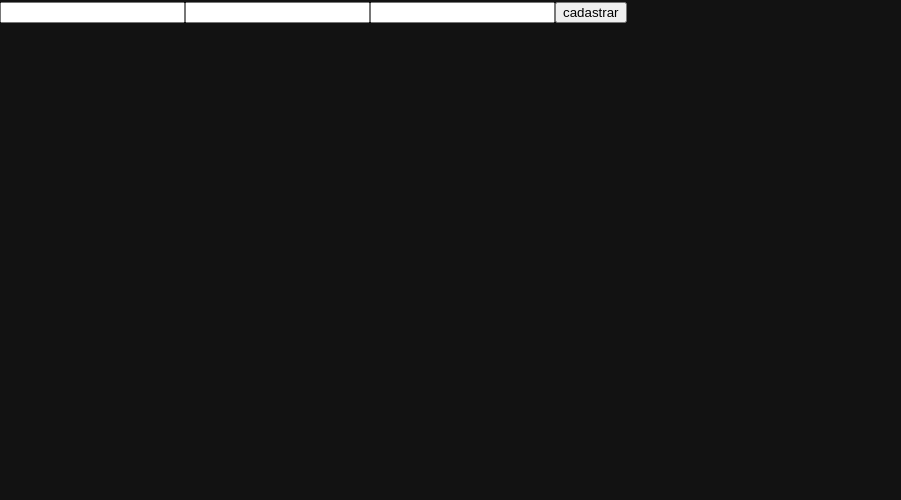
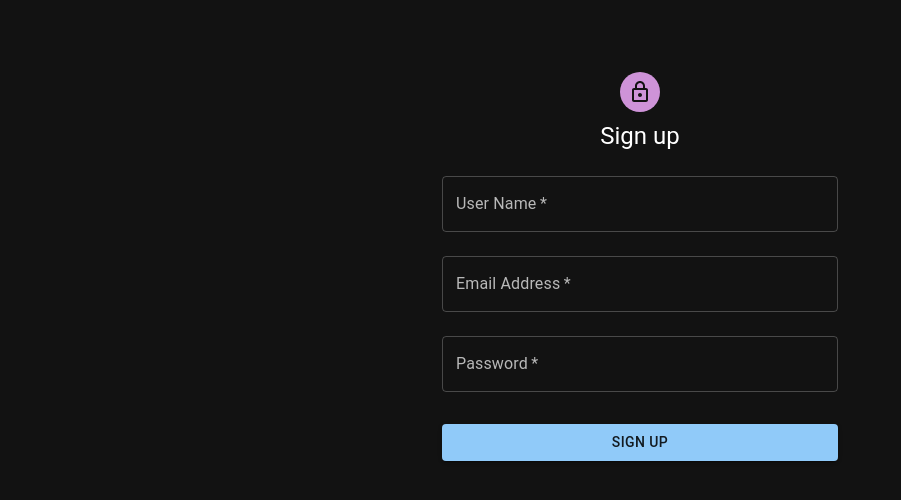
Before and after one commit to GustavoGracioM/rpg, a React (Create React App) app in the folder frontend/: page /register in a window 1280 px wide. Shown: the top 500 px of the page, without its empty margins (0-901 px from the left). Built offline with nearby package versions, Linux system fonts and the light colour scheme.

Commit message:
feat: add style in page register

```diff
--- a/frontend/src/pages/Users/Register.js
+++ b/frontend/src/pages/Users/Register.js
@@ -1,14 +1,26 @@
 import React, { useState } from 'react';
+import Avatar from '@mui/material/Avatar';
+import Box from '@mui/material/Box';
+import Typography from '@mui/material/Typography';
+import Container from '@mui/material/Container';
+import LockOutlinedIcon from '@mui/icons-material/LockOutlined';
 import { useNavigate } from 'react-router-dom';
 import { useForm } from 'react-hook-form';
 import api from '../../service/api';
 import DarkThema from '../../components/darkThema/DarkThema';
+import { buttonSingIn, defaultTextField } from './components/componentsForm';
 
-function Register() {
+const boxConfig = {
+  marginTop: 8,
+  display: 'flex',
+  flexDirection: 'column',
+  alignItems: 'center',
+};
+
+export default function SignIn() {
   const navigate = useNavigate();
-  const [errorMessage, setErrorMessage] = useState([]);
+  const [errorMessage, setErrorMessage] = useState('');
   const { handleSubmit, register } = useForm();
-
   function onSubmit(data) {
     api
       .post('/register', data)
@@ -22,16 +34,26 @@ function Register() {
   }
   return (
     <DarkThema>
-      <form onSubmit={ handleSubmit(onSubmit) }>
-        <input { ...register('name') } name="name" />
-        <input { ...register('email') } name="email" />
-        <input { ...register('password') } name="password" />
-        <button type="submit">cadastrar</button>
-        {errorMessage ? <p>{errorMessage}</p> : <br />}
-        <br />
-      </form>
+      <Container component="main" maxWidth="xs">
+        <Box sx={ boxConfig }>
+          <Avatar sx={ { m: 1, bgcolor: 'secondary.main' } }>
+            <LockOutlinedIcon />
+          </Avatar>
+          <Typography component="h1" variant="h5">Sign up</Typography>
+          <Box
+            component="form"
+            onSubmit={ handleSubmit(onSubmit) }
+            noValidate
+            sx={ { mt: 1 } }
+          >
+            {defaultTextField('name', 'User Name', register)}
+            {defaultTextField('email', 'Email Address', register)}
+            {defaultTextField('password', 'Password', register)}
+            {buttonSingIn('Sign Up')}
+            {errorMessage ? <p>Email ou Senha Invalidos</p> : <br />}
+          </Box>
+        </Box>
+      </Container>
     </DarkThema>
   );
 }
-
-export default Register;
```
